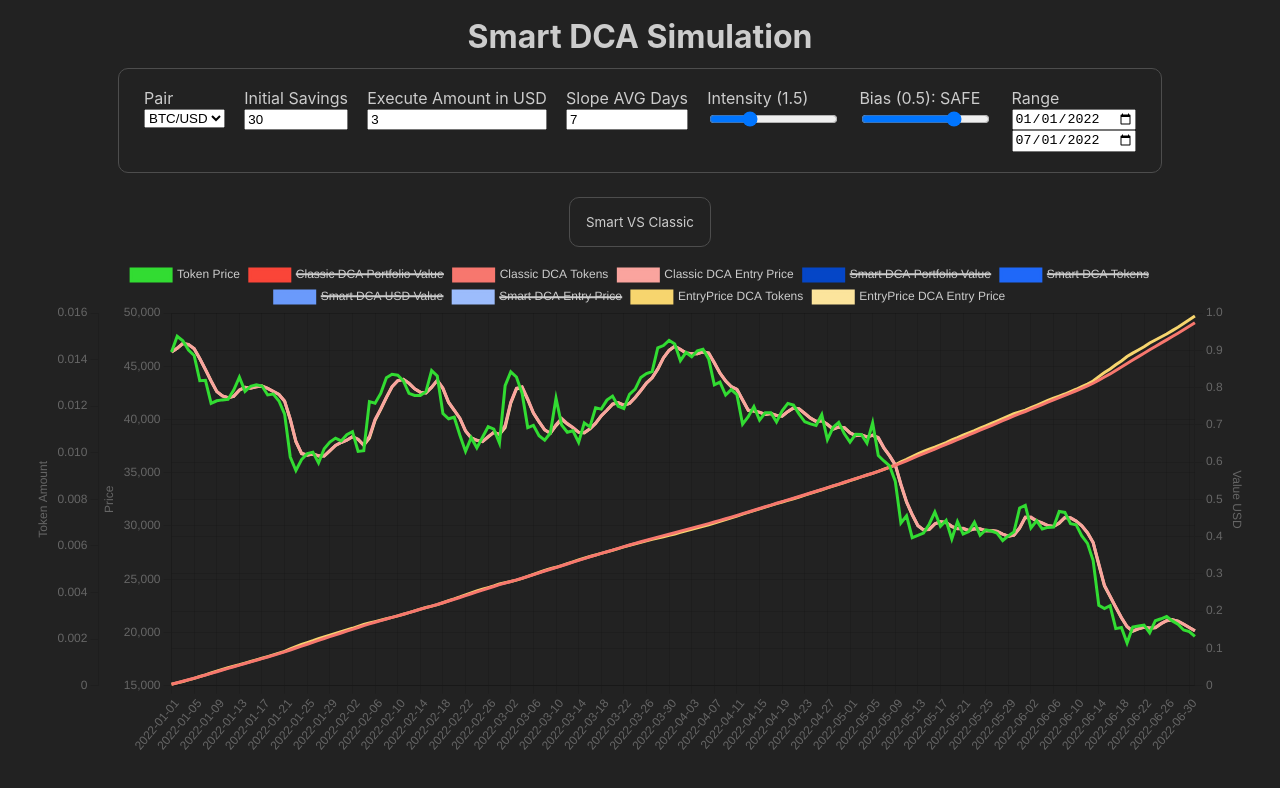
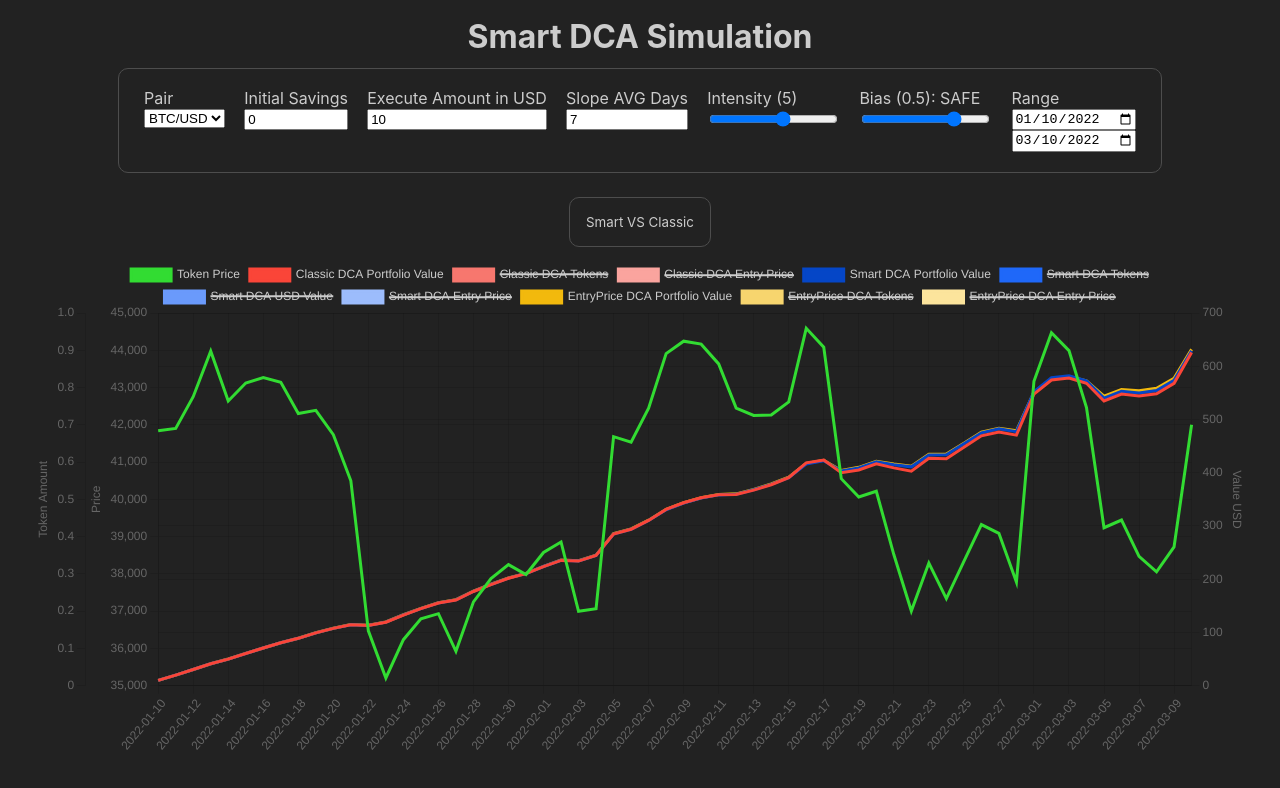
Before and after one commit to andreujuanc/smart-dca-simulation, a Next.js app: page / in a window 1280 px wide. Shown: the top 788 px of the page. Built offline with nearby package versions, Linux system fonts and the light colour scheme.

Commit message:
Entry price based slope

```diff
--- a/components/chart/index.tsx
+++ b/components/chart/index.tsx
@@ -151,7 +151,7 @@ export function Chart(params:
                 borderColor: 'hsl(4deg 95% 60%)',
                 backgroundColor: 'hsl(4deg 95% 60%)',
                 yAxisID: 'y1',
-                hidden: true
+                hidden: false
             },
             {
                 label: 'Classic DCA Tokens',
@@ -160,7 +160,7 @@ export function Chart(params:
                 borderColor: 'hsl(4deg 90% 70%)',
                 backgroundColor: 'hsl(4deg 90% 70%)',
                 yAxisID: 'y2',
-                hidden: false
+                hidden: true
 
             },
             {
@@ -170,9 +170,12 @@ export function Chart(params:
                 borderColor: 'hsl(4deg 90% 80%)',
                 backgroundColor: 'hsl(4deg 90% 80%)',
                 yAxisID: 'y',
-                hidden: false
+                hidden: true
 
             },
+
+
+
 
             {
                 label: 'Smart DCA Portfolio Value',
@@ -181,7 +184,7 @@ export function Chart(params:
                 borderColor: 'hsl(220deg 95% 40%)',
                 backgroundColor: 'hsl(220deg 95% 40%)',
                 yAxisID: 'y1',
-                hidden: true
+                hidden: false
             },
             {
                 label: 'Smart DCA Tokens',
@@ -212,15 +215,15 @@ export function Chart(params:
             },
 
 
-            // {
-            //     label: 'EntryPrice DCA Portfolio Value',
-            //     data: params.entry.map(x => x.portfolioValueUSD),
-            //     pointRadius: 0,
-            //     borderColor: 'hsl(45deg 95% 60%)',
-            //     backgroundColor: 'hsl(45deg 95% 60%)',
-            //     yAxisID: 'y1',
-            //     hidden: false
-            // },
+            {
+                label: 'EntryPrice DCA Portfolio Value',
+                data: params.entry.map(x => x.portfolioValueUSD),
+                pointRadius: 0,
+                borderColor: 'hsl(45deg 90% 50%)',
+                backgroundColor: 'hsl(45deg 90% 50%)',
+                yAxisID: 'y1',
+                hidden: false
+            },
             {
                 label: 'EntryPrice DCA Tokens',
                 data: params.entry.map(x => x.totalTokenAmount),
@@ -228,7 +231,7 @@ export function Chart(params:
                 borderColor: 'hsl(45deg 90% 70%)',
                 backgroundColor: 'hsl(45deg 90% 70%)',
                 yAxisID: 'y2',
-                hidden: false
+                hidden: true
             },
             {
                 label: 'EntryPrice DCA Entry Price',
@@ -237,7 +240,7 @@ export function Chart(params:
                 borderColor: 'hsl(45deg 95% 80%)',
                 backgroundColor: 'hsl(45deg 95% 80%)',
                 yAxisID: 'y',
-                hidden: false
+                hidden: true
             },
 
 
--- a/pages/index.tsx
+++ b/pages/index.tsx
@@ -9,13 +9,13 @@ import { averagePriceSlope } from '../src'
 const Home: NextPage = () => {
   const [pair, setPair] = useState(prices[0].id)
   const [slope, setSlope] = useState(7)
-  const [slopeIntensity, setSlopeIntensity] = useState(1.5)
+  const [slopeIntensity, setSlopeIntensity] = useState(5)
   const [bias, setBias] = useState(0.5)
   const [freq, setFreq] = useState(1)
-  const [executeAmount, setExecuteAmount] = useState(3)
-  const [savings, setSavings] = useState(30)
-  const [from, setFrom] = useState<string>('2022-01-01')
-  const [to, setTo] = useState<string>('2022-07-01')
+  const [executeAmount, setExecuteAmount] = useState(10)
+  const [savings, setSavings] = useState(0)
+  const [from, setFrom] = useState<string>('2022-01-10')
+  const [to, setTo] = useState<string>('2022-03-10')
   const tokenPrice = useMemo(() => (prices.find(x => x.id == pair)?.data) ?? [], [pair])
 
   const simResults = useMemo(() => averagePriceSlope({
--- a/src/index.ts
+++ b/src/index.ts
@@ -116,17 +116,18 @@ export function averagePriceSlope(params: SimParams) {
 
 function getResult(calc: StrategyCalculation, prev: StrategyItem, price: number): StrategyItem {
     const tokensToBuy = calc.toBuyInUSD / price
-    const total = prev.totalTokenAmount + tokensToBuy
-
-    const entry =  ((prev.toBuyInUSD + calc.toBuyInUSD) / (prev.tokens + tokensToBuy) )
+    const totalTokens = prev.totalTokenAmount + tokensToBuy
+    //(prev.portfolioValueUSD + calc.toBuyInUSD)
+    const entry = ((prev.entryPrice * prev.totalTokenAmount) + calc.toBuyInUSD) / totalTokens
+    console.log(prev.portfolioValueUSD, calc.toBuyInUSD, totalTokens, price, entry)
 
     return {
         price: price,
         tokens: tokensToBuy,
         toBuyInUSD: calc.toBuyInUSD,
-        entryPrice: prev.entryPrice == 0 ? entry : (prev.entryPrice +  entry) / 2,
-        portfolioValueUSD: (total * price) + calc.usdAmount,
-        totalTokenAmount: total,
+        entryPrice: entry,
+        portfolioValueUSD: (totalTokens * price) + calc.usdAmount,
+        totalTokenAmount: totalTokens,
         usdAmount: calc.usdAmount
     }
 }
@@ -142,6 +143,7 @@ function calculateEntryPrice(price: number, params: SimParams, prev: StrategyIte
     const { slopeIntensity, bias, executeUSD } = params
 
     const direction = prev.entryPrice == 0 ? 1 : price / prev.entryPrice;
+
     const slope = slopeIntensity == 0 ? direction
         : direction > 1 && bias > 0 ? Math.pow(direction, slopeIntensity * (1 + bias))
             : direction < 1 && bias < 0 ? Math.pow(direction, slopeIntensity * (1 + Math.abs(bias)))
```
